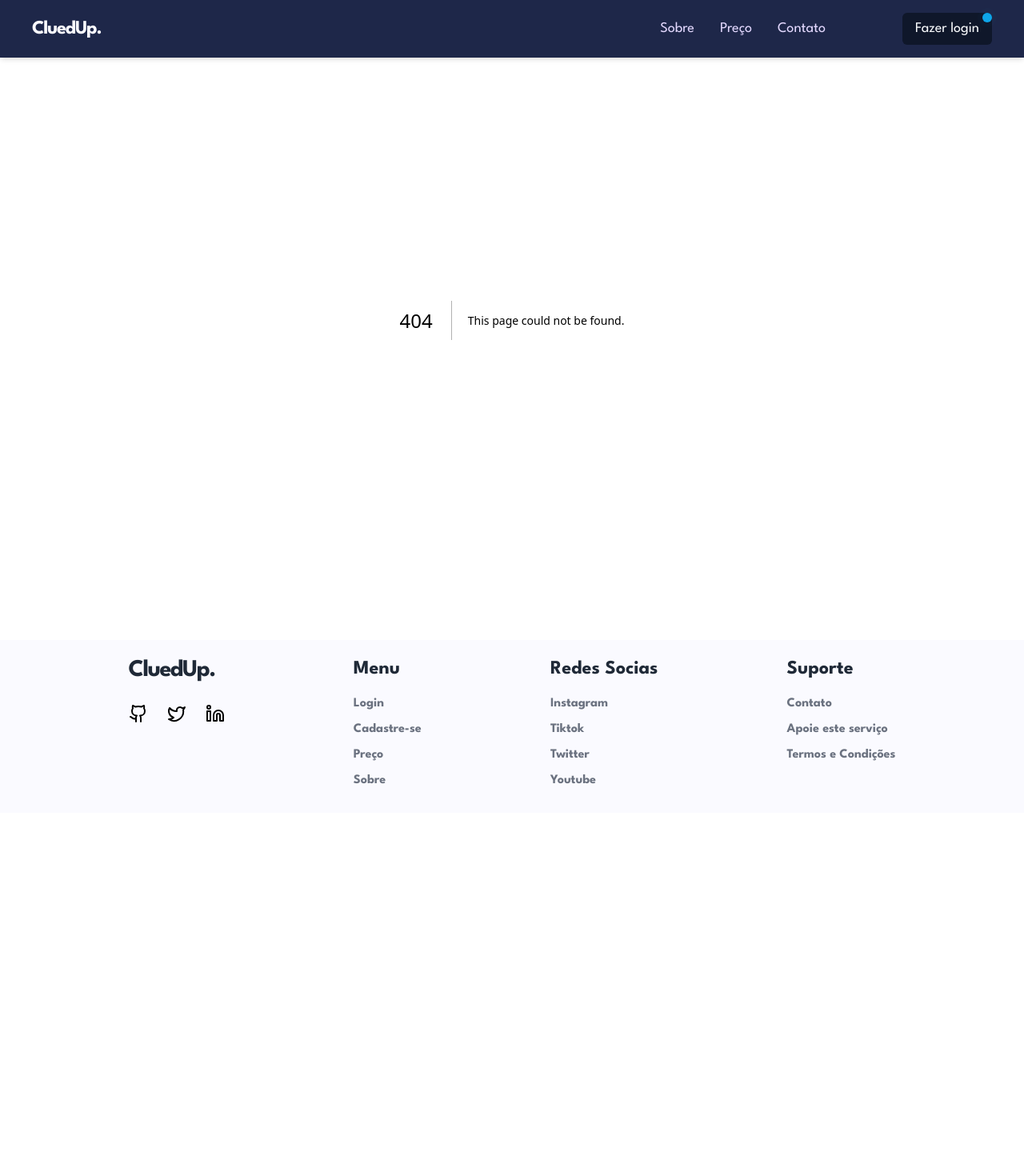
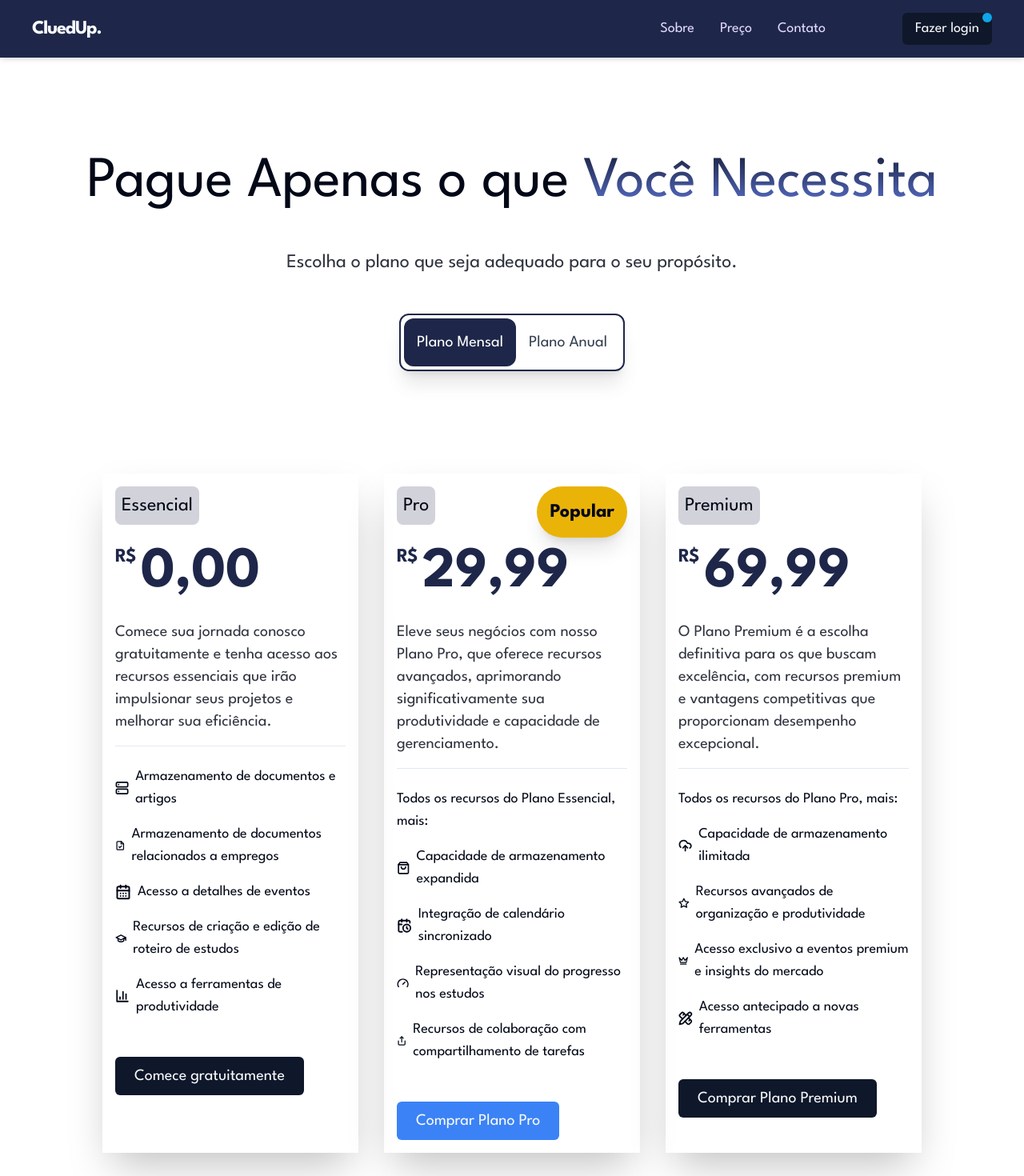
Before and after one commit to Sellucas/CluedUp, a Next.js app: page /price in a window 1280 px wide. Before the commit this address had no page. Shown: the top 1470 px of the page at 80% size. Before the commit the page ends 1016 px from the top, so only its background shows below. Built offline with nearby package versions, Linux system fonts and the light colour scheme.

Commit message:
feat: price page

```diff
--- /dev/null
+++ b/app/(routes)/price/components/feature-item.tsx
@@ -0,0 +1,15 @@
+interface FeatureItemProps {
+  Icon: React.ComponentType<{ absoluteStrokeWidth: unknown; size: number }>
+  description: string
+}
+
+const FeatureItem: React.FC<FeatureItemProps> = ({ Icon, description }) => {
+  return (
+    <li className="flex items-center gap-2">
+      <Icon absoluteStrokeWidth size={20} />
+      {description}
+    </li>
+  )
+}
+
+export default FeatureItem
--- /dev/null
+++ b/app/(routes)/price/page.tsx
@@ -0,0 +1,275 @@
+'use client'
+
+import { Button } from '@/components/ui/button'
+import {
+  BarChart3,
+  CalendarDays,
+  FileCheck,
+  GraduationCap,
+  Server,
+  ShoppingBag,
+  CalendarClock,
+  Gauge,
+  Share,
+  UploadCloud,
+  Star,
+  Crown,
+  PencilRuler
+} from 'lucide-react'
+import { useState } from 'react'
+import FeatureItem from './components/feature-item'
+
+const PricePage = () => {
+  const [isMonthly, setIsMonthly] = useState(true)
+
+  const handleToggle = () => {
+    setIsMonthly(!isMonthly)
+  }
+
+  const freePlan = [
+    {
+      id: 1,
+      icon: Server,
+      description: 'Armazenamento de documentos e artigos'
+    },
+    {
+      id: 2,
+      icon: FileCheck,
+      description: 'Armazenamento de documentos relacionados a empregos'
+    },
+    {
+      id: 3,
+      icon: CalendarDays,
+      description: 'Acesso a detalhes de eventos'
+    },
+    {
+      id: 4,
+      icon: GraduationCap,
+      description: 'Recursos de criação e edição de roteiro de estudos'
+    },
+    {
+      id: 5,
+      icon: BarChart3,
+      description: 'Acesso a ferramentas de produtividade'
+    }
+  ]
+
+  const proPlan = [
+    {
+      id: 1,
+      icon: ShoppingBag,
+      description: 'Capacidade de armazenamento expandida'
+    },
+    {
+      id: 2,
+      icon: CalendarClock,
+      description: 'Integração de calendário sincronizado'
+    },
+    {
+      id: 3,
+      icon: Gauge,
+      description: 'Representação visual do progresso nos estudos'
+    },
+    {
+      id: 4,
+      icon: Share,
+      description: 'Recursos de colaboração com compartilhamento de tarefas'
+    }
+  ]
+
+  const premiumPlan = [
+    {
+      id: 1,
+      icon: UploadCloud,
+      description: 'Capacidade de armazenamento ilimitada'
+    },
+    {
+      id: 2,
+      icon: Star,
+      description: 'Recursos avançados de organização e produtividade'
+    },
+    {
+      id: 3,
+      icon: Crown,
+      description: 'Acesso exclusivo a eventos premium e insights do mercado'
+    },
+    {
+      id: 4,
+      icon: PencilRuler,
+      description: 'Acesso antecipado a novas ferramentas'
+    }
+  ]
+
+  return (
+    <div>
+      <section className="pt-32 md:pt-48 pb-32 flex flex-col justify-center items-center text-center gap-12">
+        <h1 className="text-4xl md:text-5xl lg:text-7xl">
+          Pague Apenas o que{' '}
+          <span className="bg-gradient-to-b from-[#1E2749] to-[#5b72cf] bg-clip-text text-transparent">
+            Você Necessita
+          </span>
+        </h1>
+        <p className="text-2xl text-[#30343F]">
+          Escolha o plano que seja adequado para o seu propósito.
+        </p>
+
+        <div
+          className="flex items-center cursor-pointer border-2 border-[#1E2749] shadow-xl rounded-xl p-1"
+          onClick={handleToggle}
+        >
+          <span
+            className={`p-4 rounded-xl text-xl transition duration-500 ${
+              isMonthly ? 'bg-[#1E2749] text-white' : 'bg-white text-gray-700'
+            }`}
+          >
+            Plano Mensal
+          </span>
+          <span
+            className={`p-4 rounded-xl text-xl transition duration-500 ${
+              !isMonthly ? 'bg-[#1E2749] text-white' : 'bg-white text-gray-700'
+            }`}
+          >
+            Plano Anual
+          </span>
+        </div>
+      </section>
+
+      <section className="flex justify-center items-center w-full">
+        <div className="grid lg:grid-cols-3 px-4 md:px-24 lg:px-32 gap-12 lg:gap-8">
+          <div className="shadow-2xl p-4 flex flex-col gap-6">
+            <h2 className="text-2xl bg-[rgba(30,39,73,0.2)] w-fit p-2 rounded-lg">
+              Essencial
+            </h2>
+            <h1 className="font-bold relative text-[#1E2749]">
+              <span className="text-2xl absolute t-0 tracking-tighter">R$</span>{' '}
+              <span className="text-7xl ml-8">0,00</span>
+            </h1>
+            <p className="text-xl text-[#30343F] pb-4 border-b">
+              Comece sua jornada conosco gratuitamente e tenha acesso aos
+              recursos essenciais que irão impulsionar seus projetos e melhorar
+              sua eficiência.
+            </p>
+            <ul className="text-lg flex flex-col gap-4">
+              {freePlan.map((item) => (
+                <FeatureItem
+                  key={item.id}
+                  Icon={item.icon}
+                  description={item.description}
+                />
+              ))}
+            </ul>
+            <Button className="w-fit text-xl mt-6 p-6">
+              Comece gratuitamente
+            </Button>
+          </div>
+
+          <div className="shadow-2xl p-4 flex flex-col gap-6">
+            <div className="relative">
+              <h2 className="text-2xl bg-[rgba(30,39,73,0.2)] w-fit p-2 rounded-lg">
+                Pro
+              </h2>
+              <h3 className="bg-yellow-500 p-4 rounded-full font-bold shadow-xl text-2xl absolute right-0 top-0">
+                Popular
+              </h3>
+            </div>
+            <h1 className="font-bold relative text-[#1E2749]">
+              <span className="text-2xl absolute t-0 tracking-tighter">R$</span>{' '}
+              <span className="text-7xl ml-8">29,99</span>
+            </h1>
+            <p className="text-xl text-[#30343F] pb-4 border-b">
+              Eleve seus negócios com nosso Plano Pro, que oferece recursos
+              avançados, aprimorando significativamente sua produtividade e
+              capacidade de gerenciamento.
+            </p>
+            <ul className="text-lg flex flex-col gap-4">
+              Todos os recursos do Plano Essencial, mais:
+              {proPlan.map((item) => (
+                <FeatureItem
+                  key={item.id}
+                  Icon={item.icon}
+                  description={item.description}
+                />
+              ))}
+            </ul>
+            <Button className="w-fit text-xl mt-6 p-6 bg-blue-500">
+              Comprar Plano Pro
+            </Button>
+          </div>
+
+          <div className="shadow-2xl p-4 flex flex-col gap-6">
+            <h2 className="text-2xl bg-[rgba(30,39,73,0.2)] w-fit p-2 rounded-lg">
+              Premium
+            </h2>
+            <h1 className="font-bold relative text-[#1E2749]">
+              <span className="text-2xl absolute t-0 tracking-tighter">R$</span>{' '}
+              <span className="text-7xl ml-8">69,99</span>
+            </h1>
+            <p className="text-xl text-[#30343F] pb-4 border-b">
+              O Plano Premium é a escolha definitiva para os que buscam
+              excelência, com recursos premium e vantagens competitivas que
+              proporcionam desempenho excepcional.
+            </p>
+            <ul className="text-lg flex flex-col gap-4">
+              Todos os recursos do Plano Pro, mais:
+              {premiumPlan.map((item) => (
+                <FeatureItem
+                  key={item.id}
+                  Icon={item.icon}
+                  description={item.description}
+                />
+              ))}
+            </ul>
+            <Button className="w-fit text-xl mt-6 p-6">
+              Comprar Plano Premium
+            </Button>
+          </div>
+        </div>
+      </section>
+
+      <section className="flex flex-col justify-center items-center w-full my-32">
+        <h1 className="text-4xl md:text-5xl lg:text-6xl pb-16">
+          Perguntas Frequentes (FAQ)
+        </h1>
+        <div className="grid md:grid-cols-2 max-w-7xl gap-8 p-4">
+          <div>
+            <h2 className="text-2xl">Você fornece suporte ao cliente?</h2>
+            <p className="text-xl mt-4 text-gray-600">
+              Sim, fornecemos suporte ao cliente em todos os nossos planos.
+              Nossa equipe está disponível via chat e e-mail para ajudar com
+              suas perguntas e preocupações, garantindo uma experiência
+              tranquila para nossos usuários.
+            </p>
+          </div>
+          <div>
+            <h2 className="text-2xl">Quais são as opções de pagamento?</h2>
+            <p className="text-xl mt-4 text-gray-600">
+              Aceitamos pagamento por cartão de crédito, débito automático e
+              PIX. Selecione a opção de pagamento que for mais conveniente para
+              você.
+            </p>
+          </div>
+          <div>
+            <h2 className="text-2xl">Posso cancelar a qualquer momento?</h2>
+            <p className="text-xl mt-4 text-gray-600">
+              Sim, você pode cancelar a qualquer momento. Estamos aqui para
+              atender às suas necessidades, e o cancelamento é um processo
+              simples e sem complicações.
+            </p>
+          </div>
+          <div>
+            <h2 className="text-2xl">
+              Existe um limite de usuários ou de recursos em cada plano?
+            </h2>
+            <p className="text-xl mt-4 text-gray-600">
+              Não, não há um limite estrito de usuários ou recursos em cada
+              plano. Após criar sua conta, você pode compartilhar o usuário e
+              senha com quantas pessoas desejar.
+            </p>
+          </div>
+        </div>
+      </section>
+    </div>
+  )
+}
+
+export default PricePage
```
Also changed, not shown: app/(routes)/page.tsx (renamed from app/page.tsx).
